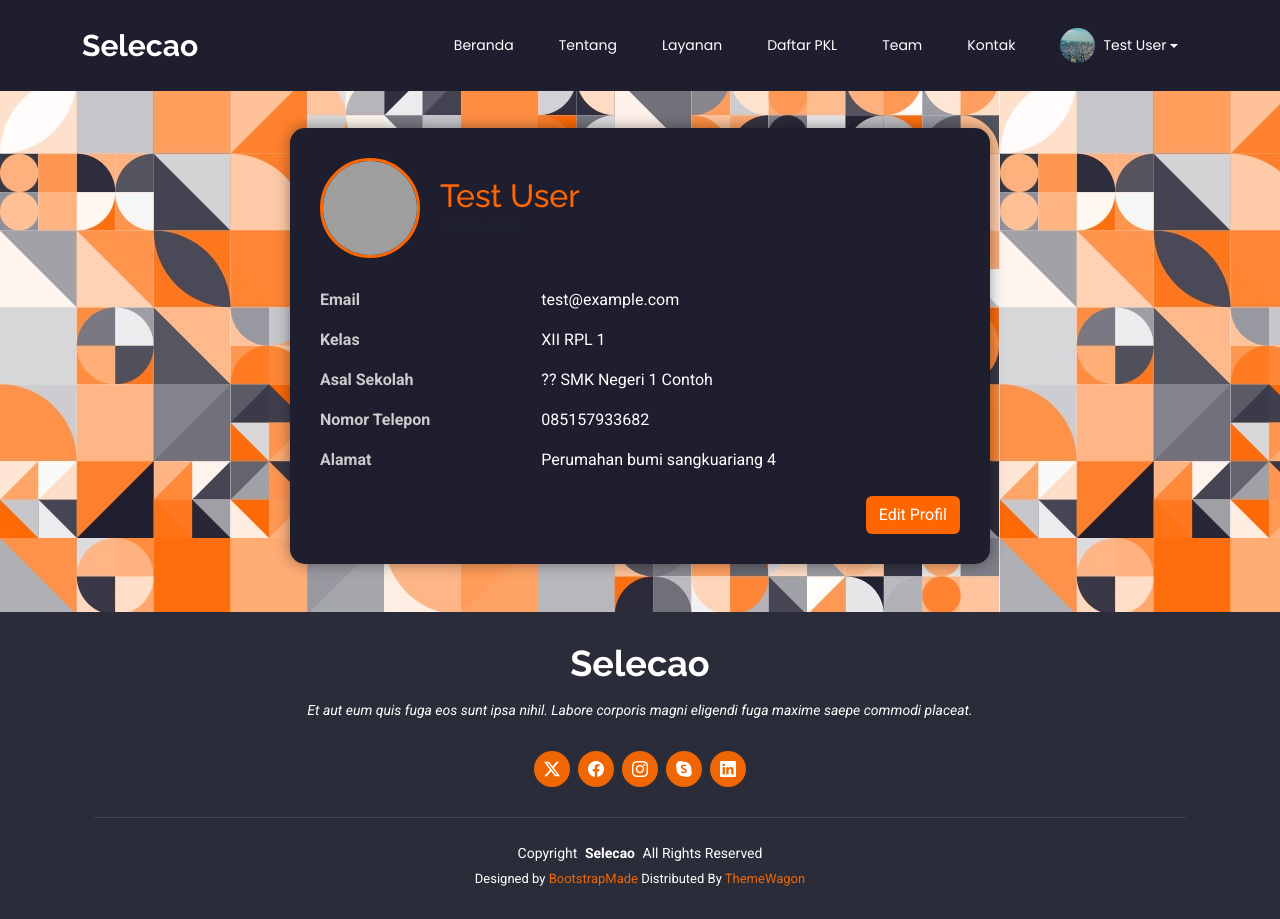
After one commit to HuntNugie/sistem-cari-pkl, a Laravel app: page /myprofile/profile in a window 1280 px wide. The commit adds this page. Run offline with Laravel 12, Linux system fonts and the light colour scheme; a user stored in the database is signed in; data comes from the database, SQL or seed files in the repository; grey boxes are pictures that could not be loaded.

Commit message:
Membuat halaman myprofile

```diff
--- /dev/null
+++ b/app/Http/Controllers/MyProfileController.php
@@ -0,0 +1,12 @@
+<?php
+
+namespace App\Http\Controllers;
+
+use Illuminate\Http\Request;
+
+class MyProfileController extends Controller
+{
+    public function show(){
+        return view("public.myprofile");
+    }
+}
--- a/resources/views/components/public/header.blade.php
+++ b/resources/views/components/public/header.blade.php
@@ -24,5 +24,5 @@
 
   <!-- Main CSS File -->
   <link href="{{ asset("assets/css/main.css") }}" rel="stylesheet">
-
+    @stack("style")
 </div>
--- a/resources/views/components/public/navbar.blade.php
+++ b/resources/views/components/public/navbar.blade.php
@@ -1,5 +1,5 @@
 <div>
-      <header id="header" class="header d-flex align-items-center fixed-top">
+      <header id="header" class="header d-flex align-items-center fixed-top" style="background-color: #1e1e2f">
     <div class="container-fluid container-xl position-relative d-flex align-items-center justify-content-between">
 
       <a href="index.html" class="logo d-flex align-items-center">
@@ -10,12 +10,12 @@
 
       <nav id="navmenu" class="navmenu">
         <ul>
-          <li><a href="#beranda" class="active">Beranda</a></li>
-          <li><a href="#tentang">Tentang</a></li>
-          <li><a href="#layanan">Layanan</a></li>
-          <li><a href="#daftar">Daftar PKL</a></li>
-          <li><a href="#team">Team</a></li>
-          <li><a href="#kontak">Kontak</a></li>
+          <li><a href="{{ route("beranda") }}#beranda" class="{{ request()->routeIs('public.myprofile') ? "" : "active" }}">Beranda</a></li>
+          <li><a href="{{ route("beranda") }}#tentang">Tentang</a></li>
+          <li><a href="{{ route("beranda") }}#layanan">Layanan</a></li>
+          <li><a href="{{ route("beranda") }}#daftar">Daftar PKL</a></li>
+          <li><a href="{{ route("beranda") }}#team">Team</a></li>
+          <li><a href="{{ route("beranda") }}#kontak">Kontak</a></li>
           @guest
 
           <li><a href="{{ route("public.login") }}">Login</a></li>
@@ -26,9 +26,10 @@
            <li class="nav-item dropdown">
                <a class="nav-link dropdown-toggle d-flex align-items-center" href="#" role="button" data-bs-toggle="dropdown">
             <img src="lgn.jpg" alt="User" class="rounded-circle me-2" width="35" height="35">
+            {{ auth()->user()->name }}
           </a>
           <ul class="dropdown-menu dropdown-menu-end">
-              <li><a class="dropdown-item" href="#">My Profile</a></li>
+              <li><a class="dropdown-item" href="{{ route("public.myprofile") }}">My Profile</a></li>
               <li><a class="dropdown-item" href="#">Notifikasi</a></li>
               <li><hr class="dropdown-divider"></li>
               <li>
--- /dev/null
+++ b/resources/views/layout/public/public.blade.php
@@ -0,0 +1,26 @@
+<!DOCTYPE html>
+<html lang="en">
+
+<head>
+    <x-public.header/>
+</head>
+
+<body class="index-page">
+
+    <x-public.navbar/>
+
+  <main class="main">
+
+    @yield("content")
+
+  </main>
+
+ <x-public.footer/>
+
+
+
+  <x-public.script/>
+
+</body>
+
+</html>
--- /dev/null
+++ b/resources/views/public/myprofile.blade.php
@@ -0,0 +1,98 @@
+@extends('layout.public.public')
+
+@push('style')
+<style>
+    body{
+        background-image: url('../profile.jpg')
+    }
+  .profile-card {
+    background-color: #1e1e2f;
+    color: #ffffff;
+    border-radius: 15px;
+    padding: 30px;
+    max-width: 700px;
+    margin: auto;
+    box-shadow: 0 0 15px rgba(0,0,0,0.4);
+  }
+
+  .profile-header {
+    display: flex;
+    align-items: center;
+    gap: 20px;
+    margin-bottom: 30px;
+  }
+
+  .profile-header img {
+    width: 100px;
+    height: 100px;
+    object-fit: cover;
+    border-radius: 50%;
+    border: 3px solid #ff6600;
+  }
+
+  .profile-title h2 {
+    margin: 0;
+    color: #ff6600;
+  }
+
+  .info-label {
+    font-weight: bold;
+    color: #cccccc;
+  }
+
+  .info-value {
+    color: #ffffff;
+  }
+
+  .btn-orange {
+    background-color: #ff6600;
+    color: white;
+  }
+
+  .btn-orange:hover {
+    background-color: #e65c00;
+  }
+</style>
+@endpush
+
+@section('content')
+<div style="margin-top: 5rem">
+
+<div class="container py-5">
+  <div class="profile-card">
+    <div class="profile-header">
+      <img src="https://media.istockphoto.com/id/1485546774/id/foto/pria-botak-tersenyum-ke-kamera-berdiri-dengan-tangan-disilangkan.jpg?s=612x612&w=0&k=20&c=hzlkB5Rs5GS080SS5QU9e3pzweE4CIdRjbaMK-G25XQ=" alt="User Photo">
+      <div class="profile-title">
+        <h2>{{ auth()->user()->name }}</h2>
+        <p class="text-muted mb-0">Siswa SMK</p>
+      </div>
+    </div>
+
+    <div class="row mb-3">
+      <div class="col-sm-4 info-label">Email</div>
+      <div class="col-sm-8 info-value"> {{ auth()->user()->email }} </div>
+    </div>
+    <div class="row mb-3">
+      <div class="col-sm-4 info-label">Kelas</div>
+      <div class="col-sm-8 info-value"> XII RPL 1 </div>
+    </div>
+    <div class="row mb-3">
+      <div class="col-sm-4 info-label">Asal Sekolah</div>
+      <div class="col-sm-8 info-value">?? SMK Negeri 1 Contoh </div>
+    </div>
+    <div class="row mb-3">
+      <div class="col-sm-4 info-label">Nomor Telepon</div>
+      <div class="col-sm-8 info-value"> 085157933682 </div>
+    </div>
+    <div class="row mb-4">
+      <div class="col-sm-4 info-label">Alamat</div>
+      <div class="col-sm-8 info-value">Perumahan bumi sangkuariang 4</div>
+    </div>
+
+    <div class="text-end">
+      <a href="#" class="btn btn-orange">Edit Profil</a>
+    </div>
+  </div>
+</div>
+</div>
+@endsection
--- a/routes/web.php
+++ b/routes/web.php
@@ -7,6 +7,7 @@ use Illuminate\Support\Facades\Auth;
 use Illuminate\Support\Facades\Mail;
 use Illuminate\Support\Facades\Route;
 use App\Http\Controllers\VerifOtpController;
+use App\Http\Controllers\MyProfileController;
 use App\Http\Controllers\VerifEmailController;
 use App\Http\Controllers\public\auth\LoginController;
 use App\Http\Controllers\public\auth\RegisterController;
@@ -54,6 +55,12 @@ Route::prefix("register")->group(function(){
     Route::post("/register",[RegisterController::class,"register"])->name("public.register.aksi");
 });
 
+// myprofile
+Route::prefix("myprofile")->group(function(){
+    Route::get("/profile",[MyProfileController::class,"show"])->name("public.myprofile")->middleware("auth");
+
+
+});
 
 Route::get("/hapus",function(){
     User::truncate();
```
Also changed, not shown: resources/views/public/index.blade.php (+3 -25 lines), public/profile.jpg (added).
